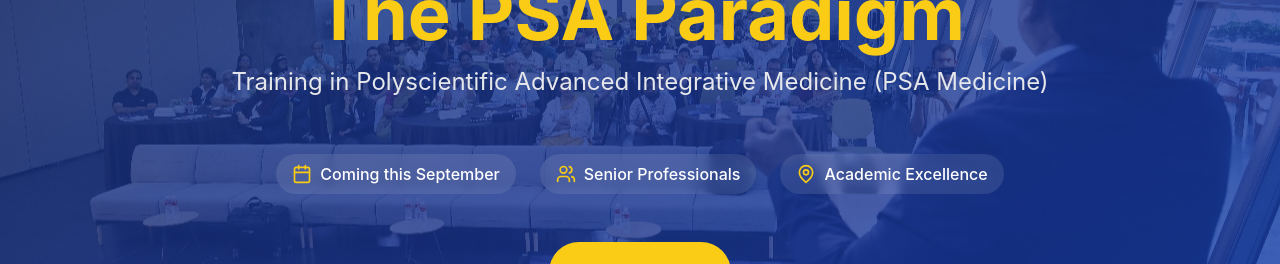
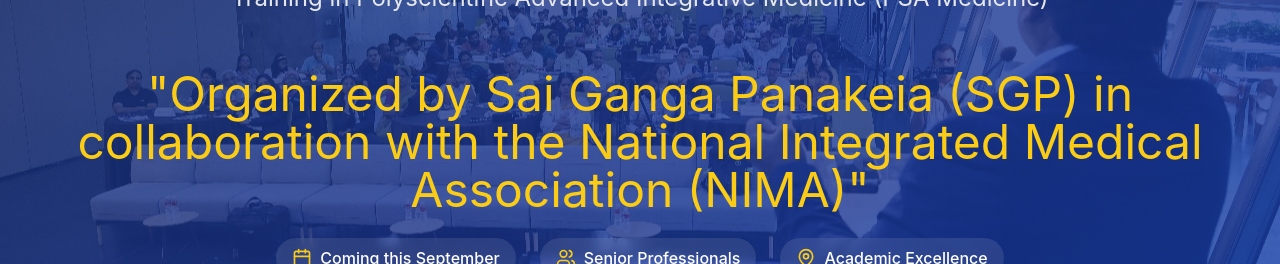
Before and after one commit to solusindica/event_landingpage, a React (Vite) app: page / in a window 1280 px wide. Shown: the part 296-560 px from the top of the page. Built offline with nearby package versions, Linux system fonts and the light colour scheme; no server answers.

Commit message:
hero updated

```diff
--- a/src/components/Hero.tsx
+++ b/src/components/Hero.tsx
@@ -28,8 +28,9 @@
           </h1>
 
             <p className="text-xl md:text-2xl text-gray-200 mb-8  max-w-4xl mx-auto">Training in Polyscientific Advanced Integrative Medicine (PSA Medicine)</p><br />
-
-
+            <h2 className="block text-yellow-400 text-5xl">
+              "Organized by Sai Ganga Panakeia (SGP) in collaboration with the National Integrated Medical Association (NIMA)"
+            </h2><br></br>
 
 
           <div className="flex flex-wrap justify-center gap-6 mb-12 text-white">
```
